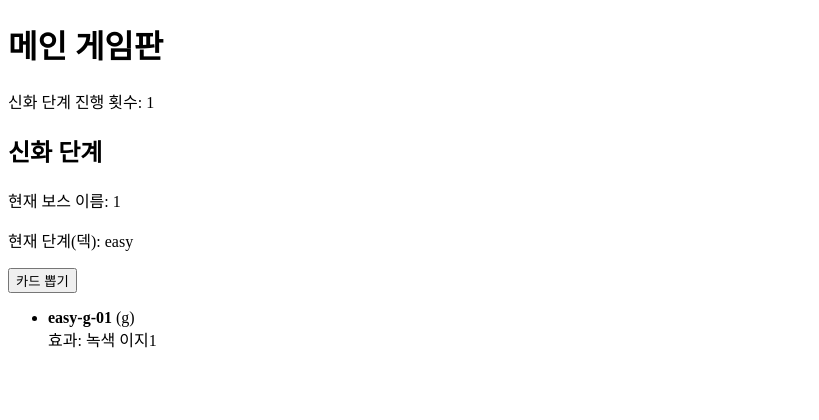
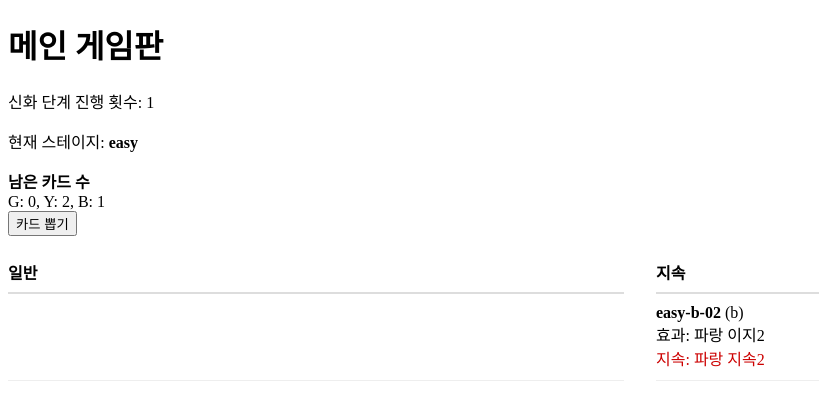
Before and after one commit to CCTTBG/elder, a Vue app: page /boss/1 in a window 1280 px wide. Both pictures are taken after a click on the button "카드 뽑기". Shown: the top 420 px of the page, without its empty margins (0-819 px from the left). Built offline with nearby package versions, Linux system fonts and the light colour scheme.

Commit message:
카드뽑기 기능 에러 수정 및 css 추가

```diff
--- a/src/component/mainGamePage.vue
+++ b/src/component/mainGamePage.vue
@@ -1,28 +1,88 @@
 <template>
   <div>
     <h1>메인 게임판</h1>
-    <p>신화 단계 진행 횟수: {{ mythosTurns }}</p>
 
-    <mythosCardDeck
-      :bossId="bossId"
-      :difficulty="difficulty"
-      @draw="onDraw"
-    />
+    <div v-if="!selectedStage">
+      <p>보스 스테이지 데이터를 찾을 수 없습니다. (bossId: {{ bossId }})</p>
+    </div>
 
+    <div v-else>
+      <p>신화 단계 진행 횟수: {{ mythosTurns }}</p>
+      <p>현재 스테이지: <b>{{ currentStage }}</b></p>
+
+      <div>
+        <b>남은 카드 수</b>
+        <div>
+          G: {{ remaining[currentStage].g }},
+          Y: {{ remaining[currentStage].y }},
+          B: {{ remaining[currentStage].b }}
+        </div>
+      </div>
+
+      <button @click="drawMythos" :disabled="isGameOver">
+        카드 뽑기
+      </button>
+
+      <div v-if="isGameOver" style="margin-top:12px;">
+        <b>더 이상 뽑을 카드가 없습니다. (Hard까지 소진)</b>
+      </div>
+
+      <!-- ✅ 좌/우 분리 표시 -->
+      <div class="twoColBoard" style="margin-top:16px;">
+        <div class="head">일반</div>
+        <div class="head">지속</div>
+
+        <div v-for="card in drawnCards" :key="card.id" class="row">
+          <!-- 왼쪽: 일반 -->
+          <div class="cell">
+            <template v-if="!card.Ongoing">
+              <b>{{ card.id }}</b> ({{ card.color }})
+              <div>효과: {{ card.effect }}</div>
+            </template>
+          </div>
+
+          <!-- 오른쪽: 지속 -->
+          <div class="cell">
+            <template v-if="card.Ongoing">
+              <b>{{ card.id }}</b> ({{ card.color }})
+              <div>효과: {{ card.effect }}</div>
+              <div class="ongoingText">지속: {{ card.OngoingEffect }}</div>
+            </template>
+          </div>
+        </div>
+      </div>
+
+      <!-- 카드 뽑기 서비스 컴포넌트(숨김) -->
+      <mythosCardDeck ref="deck" />
+    </div>
   </div>
 </template>
 
 <script>
 import mythosCardDeck from './mythosCardDeck.vue'
-import bossStages from '@/assets/bossStage.json';
+import bossStages from '@/assets/bossStage.json'
+
 export default {
   components: { mythosCardDeck },
   props: { bossId: { type: String, required: true } },
 
   data() {
     return {
-      mythosTurns: 1,      // 신화 단계 진행 횟수
-      drawnTotal: 0,        // 총 뽑은 카드 수(원하면 사용)
+      mythosTurns: 0,
+      stageOrder: ['easy', 'normal', 'hard'],
+      stageIdx: 0,
+
+      // stage별 남은 카운트 (bossStage에서 복제해서 씀)
+      remaining: {
+        easy: { g: 0, y: 0, b: 0 },
+        normal: { g: 0, y: 0, b: 0 },
+        hard: { g: 0, y: 0, b: 0 },
+      },
+
+      drawnCards: [],
+      usedIds: new Set(),
+
+      isGameOver: false,
     }
   },
 
@@ -31,34 +91,138 @@ export default {
       return bossStages.find(s => String(s.id) === String(this.bossId)) || null
     },
 
-    bossEasyTotal() {
-      const e = this.selectedStage?.easy
-      return e ? (e.g + e.y + e.b) : 0
+    currentStage() {
+      return this.stageOrder[this.stageIdx]
     },
+  },
 
-    bossNormalTotal() {
-      const n = this.selectedStage?.normal
-      return n ? (n.g + n.y + n.b) : 0
+  watch: {
+    bossId: {
+      immediate: true,
+      handler() {
+        this.resetGameState()
+      },
     },
-
-    bossHardTotal() {
-      const h = this.selectedStage?.hard
-      return h ? (h.g + h.y + h.b) : 0
-    },
-
-    difficulty() {
-      // 누적 소모량 기준으로 승격 (예: easy 구간 → normal 구간 → hard 구간)
-      if (this.drawnTotal < this.bossEasyTotal) return 'easy'
-      if (this.drawnTotal < this.bossEasyTotal + this.bossNormalTotal) return 'normal'
-      return 'hard'
-    }
   },
 
   methods: {
-    onDraw(drawnCards) {
+    resetGameState() {
+      this.mythosTurns = 0
+      this.stageIdx = 0
+      this.drawnCards = []
+      this.usedIds = new Set()
+      this.isGameOver = false
+
+      if (!this.selectedStage) return
+
+      // bossStage.json 기준으로 remaining 초기화
+      const e = this.selectedStage.easy
+      const n = this.selectedStage.normal // bossStage.json은 normal로 정상
+      const h = this.selectedStage.hard
+
+      this.remaining = {
+        easy: { g: e.g, y: e.y, b: e.b },
+        normal: { g: n.g, y: n.y, b: n.b },
+        hard: { g: h.g, y: h.y, b: h.b },
+      }
+    },
+
+    stageIsEmpty(stageKey) {
+      const r = this.remaining[stageKey]
+      return r.g + r.y + r.b <= 0
+    },
+
+    // 현재 stage가 소진되면 다음 stage로 자동 승격
+    ensureValidStage() {
+        while (this.stageIdx < this.stageOrder.length && this.stageIsEmpty(this.currentStage)) {
+          this.stageIdx += 1
+        }
+
+        if (this.stageIdx >= this.stageOrder.length) {
+          this.isGameOver = true
+          // ✅ currentStage가 undefined가 되지 않게 마지막 스테이지로 고정
+          this.stageIdx = this.stageOrder.length - 1
+          return false
+        }
+        return true
+      },
+
+    // 남은 g/y/b를 “가중치 랜덤”으로 1개 선택
+    pickColorWeighted(stageKey) {
+      const r = this.remaining[stageKey]
+      const bag = []
+      for (let i = 0; i < r.g; i++) bag.push('g')
+      for (let i = 0; i < r.y; i++) bag.push('y')
+      for (let i = 0; i < r.b; i++) bag.push('b')
+
+      if (bag.length === 0) return null
+      return bag[Math.floor(Math.random() * bag.length)]
+    },
+
+    drawMythos() {
+      if (this.isGameOver) return
+      if (!this.ensureValidStage()) return
+
+      const stage = this.currentStage
+      const color = this.pickColorWeighted(stage)
+      if (!color) {
+        // 이 경우는 stageEmpty 처리로 보통 안 옴. 방어 코드.
+        if (!this.ensureValidStage()) return
+      }
+
+      const card = this.$refs.deck.drawOne({
+        stage,
+        color,
+        usedIds: this.usedIds,
+      })
+
+      // DB에서 해당 조건의 카드가 더 이상 없으면(중복 제외 등) “디자인상 오류”임
+      if (!card) {
+        // 여기서는 게임오버 처리 대신, 우선 멈추게 함.
+        // 필요하면 "다른 색을 다시 뽑기" 같은 보정 로직도 가능.
+        console.warn(`No available card for stage=${stage}, color=${color}`)
+        this.isGameOver = true
+        return
+      }
+
+      // ✅ 메인이 상태를 업데이트 (단일 원천)
+      this.drawnCards.push(card)
+      this.usedIds.add(card.id)
+      this.remaining[stage][color] -= 1
       this.mythosTurns += 1
-      this.drawnTotal += drawnCards.length
-    }
-  }
+
+      // 혹시 이번 드로우로 stage가 0이 되었으면 다음 턴에 자동 승격되도록 유지
+      this.ensureValidStage()
+    },
+  },
 }
 </script>
+
+<style>
+.twoColBoard {
+  display: grid;
+  grid-template-columns: 1fr 1fr;
+  column-gap: 32px;
+}
+
+.head {
+  font-weight: 700;
+  padding: 8px 0;
+  border-bottom: 2px solid #ddd;
+}
+
+.row {
+  display: contents;
+}
+
+.cell {
+  min-height: 56px;
+  padding: 10px 0;
+  border-bottom: 1px solid #eee;
+}
+
+.ongoingText {
+  color: #c00;
+  white-space: nowrap;
+}
+</style>
--- a/src/component/mythosCardDeck.vue
+++ b/src/component/mythosCardDeck.vue
@@ -1,115 +1,38 @@
-  <template>
-    <div>
-      <h2>신화 단계</h2>
-      <p>현재 보스 이름: {{ bossId }}</p>
-      <p>현재 단계(덱): {{ currentStage }}</p>
+<template>
+  <div style="display:none;"></div>
+</template>
 
-      <button @click="drawOneCard">카드 뽑기</button>
-
-      <ul>
-        <li v-for="card in drawnCards" :key="card.cardId">
-          <b>{{ card.cardId }}</b> ({{ card.color }})
-          <div>효과: {{ card.effect }}</div>
-          <div v-if="card.Ongoing">지속: {{ card.OngoingEffect }}</div>
-        </li>
-      </ul>
-    </div>
-  </template>
-  <script>
-import stageData from '@/assets/bossStage.json'
+<script>
 import mythosDB from '@/assets/MythosCards.json'
 
 export default {
-  props: {
-    bossId: { type: String, required: true }
-    // difficulty prop은 이제 "선택"이 없으니 제거(표시용이면 남겨도 됨)
-  },
-
-  data() {
-    return {
-      stageData,
-      mythosDB,
-      drawnCards: [],
-
-      // ✅ 고정 진행: easy → normal → hard
-      stageOrder: ['easy', 'normal', 'hard'],
-      stageIdx: 0,
-      currentStage: 'easy',
-
-      deckQueue: [],     // 현재 stage 덱(셔플된 큐)
-      discardedIds: new Set() // 전체 중복 방지용(원하면 제거 가능)
-    }
-  },
-
-  computed: {
-    selectedStage() {
-      return this.stageData.find(s => String(s.id) === String(this.bossId)) || null
-    }
-  },
-
-  mounted() {
-    this.resetDeck()
-  },
-
-  watch: {
-    bossId() {
-      this.resetDeck()
-    }
-  },
+  name: 'mythosCardDeck',
 
   methods: {
-    shuffle(list) {
-      const copy = [...list]
-      for (let i = copy.length - 1; i > 0; i--) {
-        const j = Math.floor(Math.random() * (i + 1))
-        ;[copy[i], copy[j]] = [copy[j], copy[i]]
+    // ✅ 내부 표준화: 너의 기준(실제 식별자)은 id
+    normalize(card) {
+      return {
+        ...card,
+        id: card.id ?? card.cardId, // MythosCards.json이 cardId만 갖고 있으므로 id로 통일
       }
-      return copy
     },
 
-    getPoolByStage(stage) {
-      const root = Array.isArray(this.mythosDB) ? this.mythosDB[0] : this.mythosDB
-      return root?.[stage] || []
+    getPool(stage, color) {
+      const stagePool = mythosDB?.[stage] || []
+      return stagePool
+        .filter(c => String(c.color) === String(color))
+        .map(this.normalize)
     },
 
-    refillDeck() {
-      const pool = this.getPoolByStage(this.currentStage)
+    drawOne({ stage, color, usedIds }) {
+      const pool = this.getPool(stage, color)
+      const candidates = pool.filter(c => !usedIds.has(c.id))
 
-      // (선택) 이미 뽑은 카드 제외해서 전체 중복 방지
-      const filtered = pool.filter(c => !this.discardedIds.has(c.cardId))
+      if (candidates.length === 0) return null
 
-      this.deckQueue = this.shuffle(filtered)
+      const idx = Math.floor(Math.random() * candidates.length)
+      return candidates[idx]
     },
-
-    advanceStage() {
-      if (this.stageIdx >= this.stageOrder.length - 1) return false
-      this.stageIdx += 1
-      this.currentStage = this.stageOrder[this.stageIdx]
-      this.refillDeck()
-      return true
-    },
-
-    resetDeck() {
-      this.drawnCards = []
-      this.discardedIds = new Set()
-
-      this.stageIdx = 0
-      this.currentStage = this.stageOrder[this.stageIdx]
-
-      this.refillDeck()
-    },
-
-    drawOneCard() {
-      // 현재 stage 덱이 비었으면 다음 stage로 넘어감
-      while (this.deckQueue.length === 0) {
-        const moved = this.advanceStage()
-        if (!moved) return // hard까지 다 소진
-      }
-
-      const card = this.deckQueue.shift()
-      this.drawnCards.push(card)
-      this.discardedIds.add(card.cardId)
-    }
-  }
+  },
 }
-  </script>
+</script>
```
